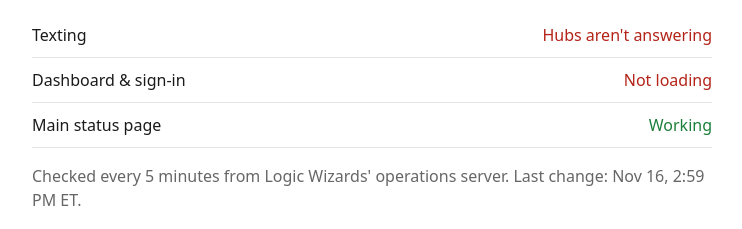
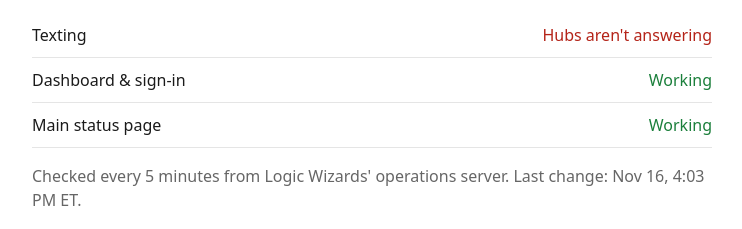
Before and after one commit to thelogicwizards/lwhub-backup-status, a plain HTML site: page index.html in a window 1280 px wide. Shown: the part 166-395 px from the top of the page, without its empty margins (268-1010 px from the left). Drawn offline with Linux system fonts and the light colour scheme.

Commit message:
Status update

```diff
--- a/index.html
+++ b/index.html
@@ -13,8 +13,8 @@ td+td{text-align:right}.ok{color:var(--ok)}.down{color:var(--down)}.unknown,.mut
 <h1>Switchboard status</h1>
 <p class="muted">This is the backup status page, hosted outside Cloudflare so it stays up when the
 <a href="https://switchboard-status.craig-afe.workers.dev">main status page</a> can't. Texts sent to an offline hub aren't lost: they arrive when it's back.</p>
-<table><tr><td>Texting</td><td class='down'>Hubs aren&#x27;t answering</td></tr><tr><td>Dashboard &amp; sign-in</td><td class='down'>Not loading</td></tr><tr><td>Main status page</td><td class='ok'>Working</td></tr></table>
-<p class="muted">Checked every 5 minutes from Logic Wizards' operations server. Last change: Nov 16, 2:59 PM ET.</p>
+<table><tr><td>Texting</td><td class='down'>Hubs aren&#x27;t answering</td></tr><tr><td>Dashboard &amp; sign-in</td><td class='ok'>Working</td></tr><tr><td>Main status page</td><td class='ok'>Working</td></tr></table>
+<p class="muted">Checked every 5 minutes from Logic Wizards' operations server. Last change: Nov 16, 4:03 PM ET.</p>
 <h2>Incidents</h2><p class='muted'>No incidents in the last 14 days.</p>
 <p class="muted">Logic Wizards LLC · support@logicwizards.dev</p>
 </main></body></html>
```
